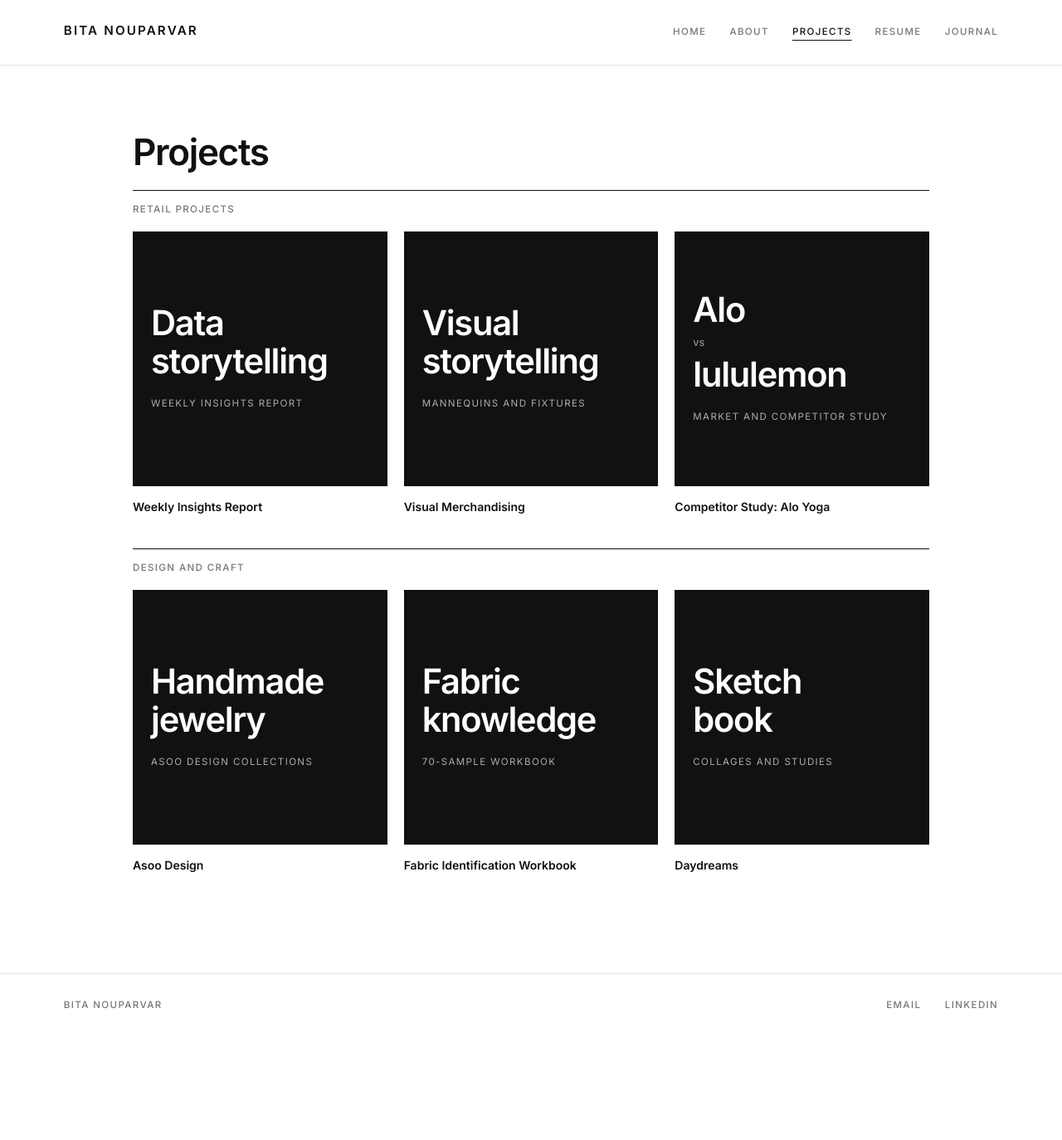
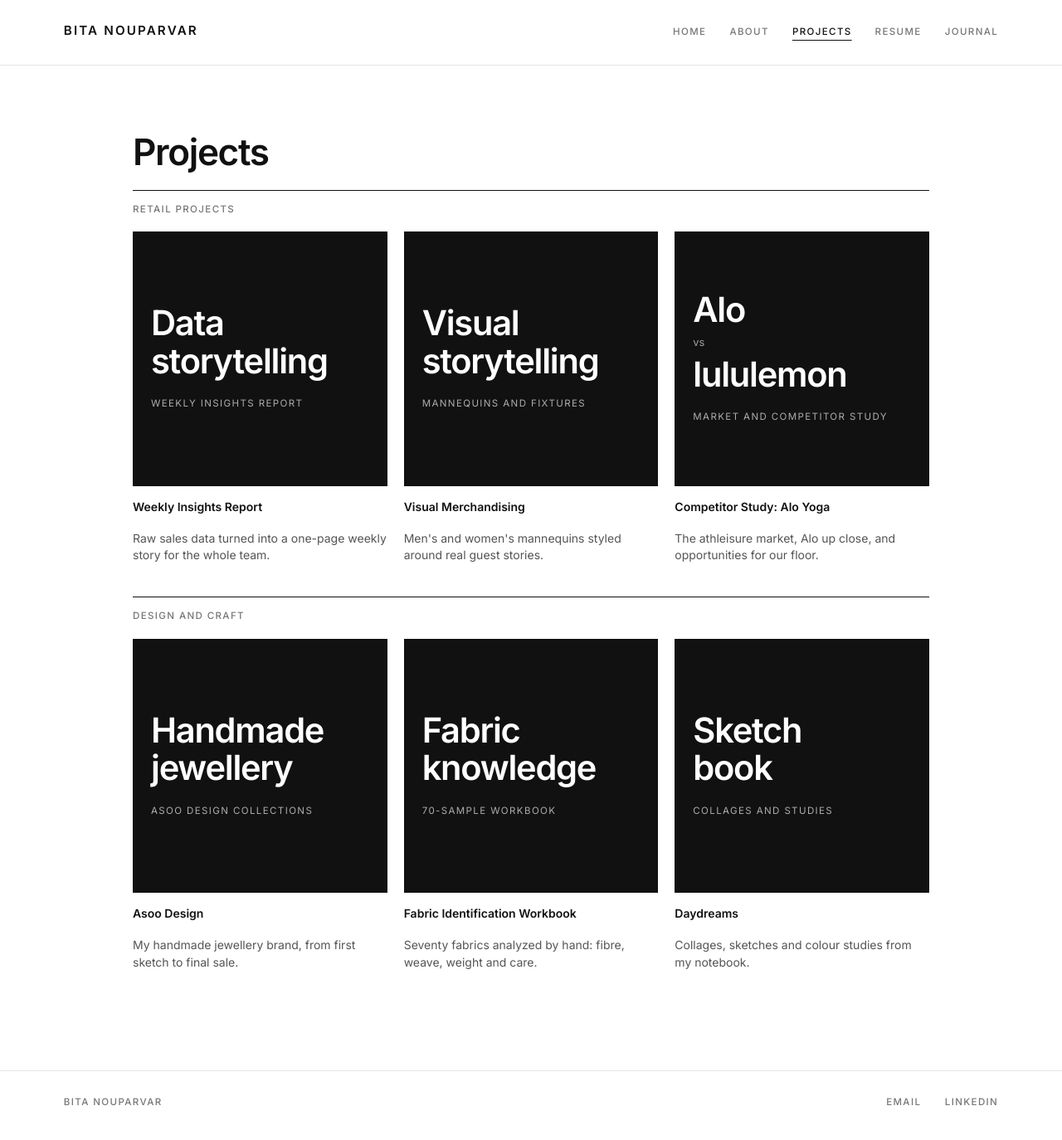
Before and after one commit to bitanp1994/bitanouparvar.com, a Jekyll site: the page built from projects/index.html, in a window 1280 px wide. Shown: the whole page at 83% size. Built offline with Jekyll 4.4.1, drawn with Linux system fonts in a browser that asks for light colours; before the commit the page ends 1257 px from its top, so only the background shows below that.

Commit message:
Name role and results in home bio, add project descriptions, measured outcome, Canadian spelling
Co-Authored-By: Claude Opus 5.5 <noreply@anthropic.com>
Claude-Session: https://claude.ai/code/session_011ZU1tgXn8aNEA1hgF5gWNT

```diff
--- a/assets/style.css
+++ b/assets/style.css
@@ -769,3 +769,7 @@ a:focus-visible, button:focus-visible { outline: 2px solid var(--text); outline-
   .drop-menu, .nav-drop .drop-menu, .nav-drop.open .drop-menu { left: -14px; }
   .drop-panel { padding-left: 14px; padding-right: 22px; }
 }
+
+/* project card descriptions + measured result */
+.proj-desc{display:block;font-size:var(--t-small);color:#555;line-height:1.45;margin-top:4px}
+.case-result{margin-top:18px;padding:14px 16px;border-left:3px solid #111;background:#f6f6f4}
--- a/index.html
+++ b/index.html
@@ -10,8 +10,8 @@ full: true
   <div class="split-text">
     <div>
       <h1>{{ site.name }}</h1>
-      <p class="home-brief">I'm an electrical engineer who fell in love with fabric, colour and the stories clothes tell. I've always wanted a career where creativity and analytics meet, and dreamed of one day building my own clothing brand.</p>
-      <p class="home-brief">That dream led me to found Asoo Design, my own jewelry brand, where I took every piece from first sketch to final sale. Since moving to Canada, I've been studying how a global apparel brand works and using my analytical background to turn raw data into decisions that move product. Now I'm ready to bring that mix of creativity and analytics to merchandising and planning.</p>
+      <p class="home-brief">I'm an electrical engineer who fell in love with fabric, colour and the stories clothes tell. I've always wanted a career where creativity and analytics meet, and dreamed of one day building my own brand.</p>
+      <p class="home-brief">That dream became Asoo Design, my handmade jewellery brand, where I took every piece from first sketch to final sale. Today I'm a visual merchandiser and educator at lululemon, where I built a weekly insights report that turns raw sales data into decisions that move product. Now I'm ready to bring that mix of creativity and analytics to merchandising and planning.</p>
     </div>
     <div class="home-buttons">
       <a class="btn" href="{{ '/resume/' | relative_url }}">Resume</a>
--- a/projects/asoo-design.html
+++ b/projects/asoo-design.html
@@ -8,7 +8,7 @@ permalink: /projects/asoo-design/
 <article class="page">
   <p class="eyebrow"><a href="{{ '/projects/' | relative_url }}">Projects</a> / Design and craft</p>
   <h1>Asoo Design</h1>
-  <p class="lede">My handmade jewelry brand, founded in Tehran in 2020.</p>
+  <p class="lede">My handmade jewellery brand, founded in Tehran in 2020.</p>
   <div class="intro-one">
   <p class="jewelry-intro">I started Asoo Design during the pandemic, as I was stepping away from engineering. I wanted to work with colour and material with my own hands. It grew from Instagram into art galleries, and taught me the whole life of a product, from a first sketch to the person who wears it.</p>
   </div>
--- a/projects/index.html
+++ b/projects/index.html
@@ -12,29 +12,35 @@ wide: true
       <a class="proj-card" href="{{ '/projects/weekly-insights-report/' | relative_url }}">
         <div class="proj-tile cs-tile"><span class="cs-word">Data</span><span class="cs-word">storytelling</span><span class="proj-stat-label">Weekly insights report</span></div>
         <span class="proj-name">Weekly Insights Report</span>
+        <span class="proj-desc">Raw sales data turned into a one-page weekly story for the whole team.</span>
       </a>
       <a class="proj-card" href="{{ '/projects/visual-merchandising/' | relative_url }}">
         <div class="proj-tile cs-tile"><span class="cs-word">Visual</span><span class="cs-word">storytelling</span><span class="proj-stat-label">Mannequins and fixtures</span></div>
         <span class="proj-name">Visual Merchandising</span>
+        <span class="proj-desc">Men's and women's mannequins styled around real guest stories.</span>
       </a>
       <a class="proj-card" href="{{ '/projects/competitor-study/' | relative_url }}">
         <div class="proj-tile cs-tile"><span class="cs-word">Alo</span><span class="cs-vs">vs</span><span class="cs-word">lululemon</span><span class="proj-stat-label">Market and competitor study</span></div>
         <span class="proj-name">Competitor Study: Alo Yoga</span>
+        <span class="proj-desc">The athleisure market, Alo up close, and opportunities for our floor.</span>
       </a>
     </section>
     <section class="proj-col" id="jewelry">
       <h2 class="label">Design and craft</h2>
       <a class="proj-card" href="{{ '/projects/asoo-design/' | relative_url }}">
-        <div class="proj-tile cs-tile"><span class="cs-word">Handmade</span><span class="cs-word">jewelry</span><span class="proj-stat-label">Asoo Design collections</span></div>
+        <div class="proj-tile cs-tile"><span class="cs-word">Handmade</span><span class="cs-word">jewellery</span><span class="proj-stat-label">Asoo Design collections</span></div>
         <span class="proj-name">Asoo Design</span>
+        <span class="proj-desc">My handmade jewellery brand, from first sketch to final sale.</span>
       </a>
       <a class="proj-card" href="{{ '/projects/fabric-workbook/' | relative_url }}">
         <div class="proj-tile cs-tile"><span class="cs-word">Fabric</span><span class="cs-word">knowledge</span><span class="proj-stat-label">70-sample workbook</span></div>
         <span class="proj-name">Fabric Identification Workbook</span>
+        <span class="proj-desc">Seventy fabrics analyzed by hand: fibre, weave, weight and care.</span>
       </a>
       <a class="proj-card" href="{{ '/projects/daydreams/' | relative_url }}">
         <div class="proj-tile cs-tile"><span class="cs-word">Sketch</span><span class="cs-word">book</span><span class="proj-stat-label">Collages and studies</span></div>
         <span class="proj-name">Daydreams</span>
+        <span class="proj-desc">Collages, sketches and colour studies from my notebook.</span>
       </a>
     </section>
   </div>
--- a/projects/weekly-insights-report.html
+++ b/projects/weekly-insights-report.html
@@ -54,6 +54,7 @@ permalink: /projects/weekly-insights-report/
     <li><span class="label">Back of house</span><span>Reorganizing the golden zone so the fastest-moving styles are closest to hand.</span></li>
     <li><span class="label">Visual merchandising</span><span>Deciding which products to prioritize and how to merchandise them.</span></li>
   </ul>
+      <p class="case-result">One example: the report showed the potential of a new pants drop, so I suggested moving it to a face-out on the wall. Its sales rose 35% over the next two weeks.</p>
     </div>
   </section>
 </article>
```
Also changed, not shown: about.md (+1 -1 lines).
